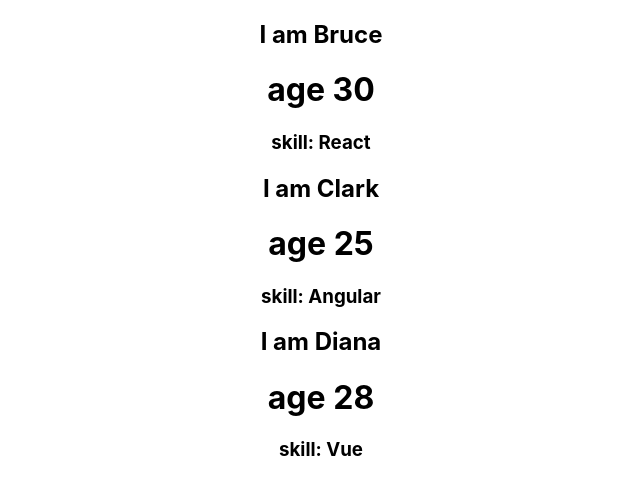
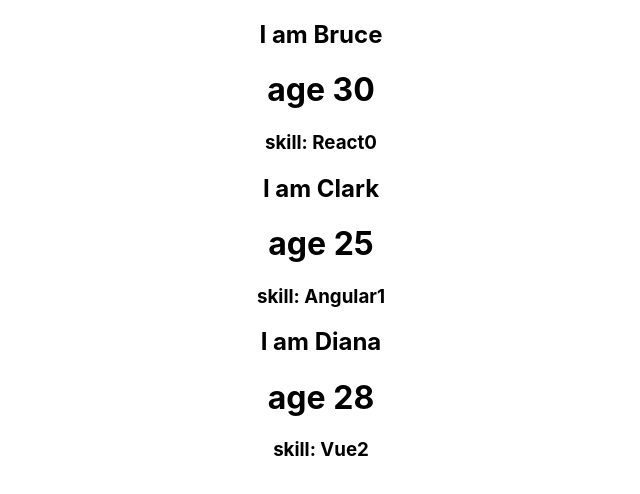
Before and after one commit to china555/Learning-React, a React (Create React App) app in the folder event-handling/: page / in a window 1280 px wide. Shown: the top 494 px of the page, without its empty margins (319-959 px from the left). Built offline with nearby package versions, Linux system fonts and the light colour scheme.

Commit message:
key pattern

```diff
--- a/event-handling/src/components/NameListAddKey.jsx
+++ b/event-handling/src/components/NameListAddKey.jsx
@@ -5,8 +5,8 @@
     { id: 2, name: "Clark", age: 25, skill: "Angular" },
     { id: 3, name: "Diana", age: 28, skill: "Vue" },
   ];
-  const personList = persons.map((person) => {
-    return <Person key={person.id} person={person} />;
+  const personList = persons.map((person, index) => {
+    return <Person key={index} person={person} index={index} />;
   });
   return <div>{personList}</div>;
 };
--- a/event-handling/src/components/Person.jsx
+++ b/event-handling/src/components/Person.jsx
@@ -1,9 +1,12 @@
-function Person({ person }) {
+function Person({ person, index }) {
   return (
     <div>
       <h2>I am {person.name}</h2>
       <h1>age {person.age}</h1>
-      <h3>skill: {person.skill}</h3>
+      <h3>
+        skill: {person.skill}
+        {index}
+      </h3>
     </div>
   );
 }
```
